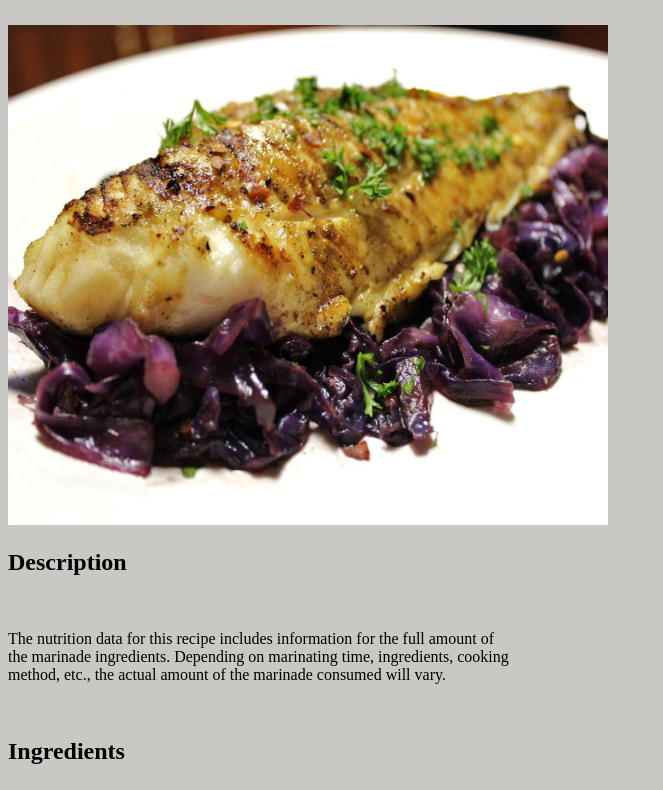
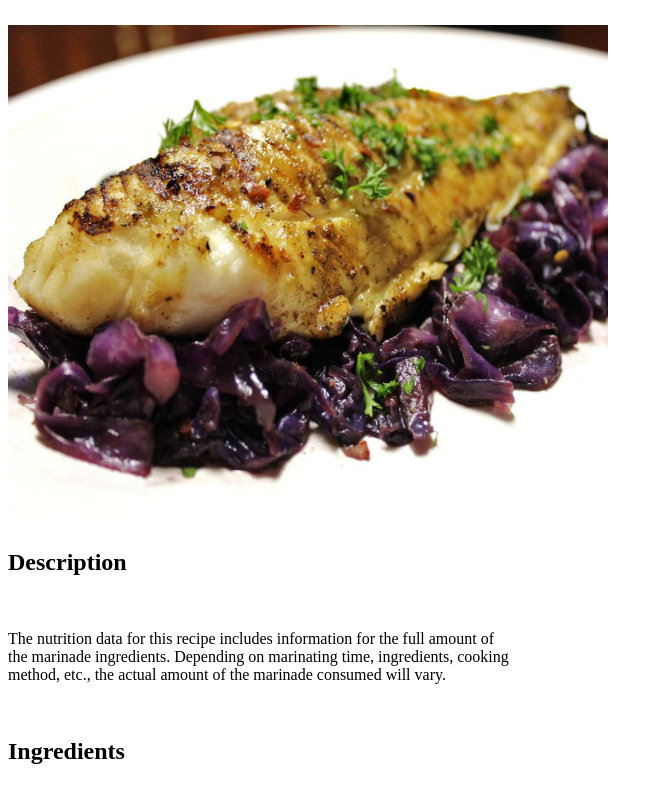
Before and after one commit to zakymaky8/odin-recipes, a plain HTML site: page recipes/Grilled_Fish_Steaks.html in a window 1280 px wide. Shown: the part 73-863 px from the top of the page, without its empty margins (0-663 px from the left). Drawn offline with Linux system fonts and the light colour scheme.

Commit message:
Edit files

```diff
--- a/recipes/Grilled_Fish_Steaks.html
+++ b/recipes/Grilled_Fish_Steaks.html
@@ -5,7 +5,7 @@
         <title>Grilled Fish Steaks</title>
         <link rel="icon" type="image/x-icon" href="image/foodlogo.jpg">
     </head>
-    <body style="background-color:rgb(202, 200, 197);color:black;">
+    <body>
         <h1>Grilled Fish Steaks</h1><br>
 
         <img src="image/Grilled_Fish_Steaks.jpg" alt="Grilled Fish Steaks" width="600" height="500"><br>
```
Also changed, not shown: index.html (+1 -1 lines), recipes/Pan_Seared_Salmon.html (+1 -1 lines), recipes/lasagna.html (+1 -1 lines).
